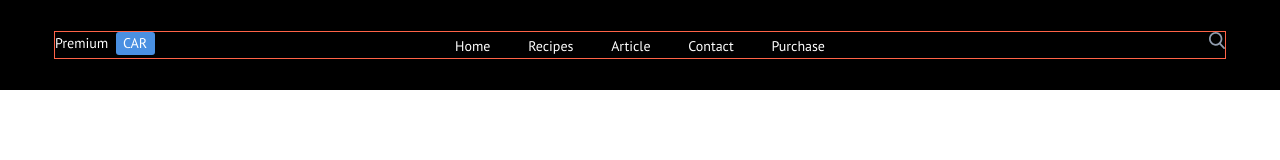
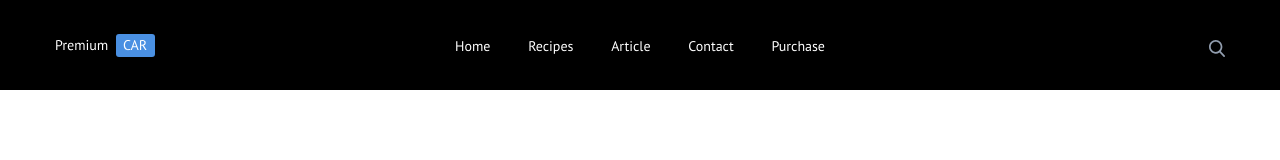
Before and after one commit to MarioniK/premium-car-blog, a plain HTML site: page index.html in a window 1280 px wide. Drawn offline with Linux system fonts and the light colour scheme.

Commit message:
"headr bug fix"

```diff
--- a/blocks/header/__content/header__content.css
+++ b/blocks/header/__content/header__content.css
@@ -3,5 +3,4 @@
   flex-direction: row;
   justify-content: space-between;
   min-width: 1170px;
-  border: tomato 1px solid;
 }
--- a/blocks/header/__logotype/header__logotype.css
+++ b/blocks/header/__logotype/header__logotype.css
@@ -1,6 +1,4 @@
 .header__logotype {
-  display: block;
+  display: flex;
   align-self: center;
-  margin: 0;
-  padding: 0;
 }
--- a/blocks/header/__search/header__search.css
+++ b/blocks/header/__search/header__search.css
@@ -1,6 +1,6 @@
 .header__search {
-  display: block;
-  align-self: center;
-  margin: 0;
-  padding: 0;
+  display: flex;
+
+  justify-content: flex-start;
+  align-items: flex-end;
 }
--- a/pages/index.css
+++ b/pages/index.css
@@ -11,3 +11,5 @@
 @import url('../blocks/header/__navigation/header__navigation.css');
 @import url('../blocks/header/__links/header__links.css');
 @import url('../blocks/header/__link/header__link.css');
+@import url('../blocks/header/__search/header__search.css');
+@import url(../blocks/header/__search-icon/header__search-icon.css);
```
